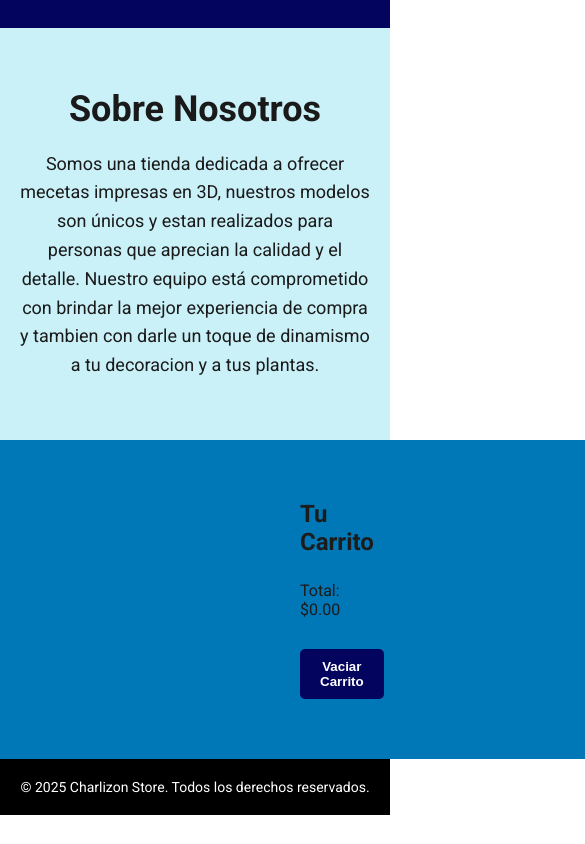
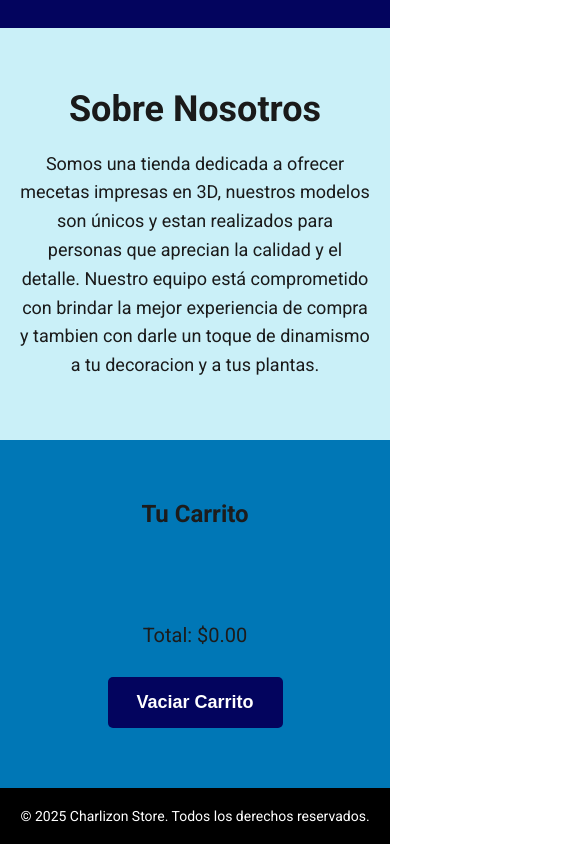
Before and after one commit to alinoelia/charlizon-store, a plain HTML site: page index.html in a window 390 px wide. Shown: the part 6140-6984 px from the top of the page, 585 px wide, since content can reach past the window. Before the commit the page ends 6955 px from the top, so only its background shows below. Drawn offline with Linux system fonts and the light colour scheme; a web font is replaced by a local one.

Commit message:
Ajustando el carrito de compras

```diff
--- a/style.css
+++ b/style.css
@@ -254,6 +254,7 @@ body {
     font-weight: bold;
     cursor: pointer;
     margin-top: 10px;
+    font-size: 20px;
 }
 
 #vaciar-carrito:hover {
@@ -297,4 +298,26 @@ footer {
     .logo span {
         font-size: 16px;
     }
+
+    .carrito {
+        padding: 60px 20px;
+    }
+
+    #contenido-carrito {
+        padding: 25px;
+    }
+
+    .carrito-item {
+        font-size: 18px;
+    }
+
+    #total {
+        font-size: 20px;
+    }
+
+    #vaciar-carrito {
+        width: 50%;
+        padding: 15px;
+        font-size: 18px;
+    }
 }
```
